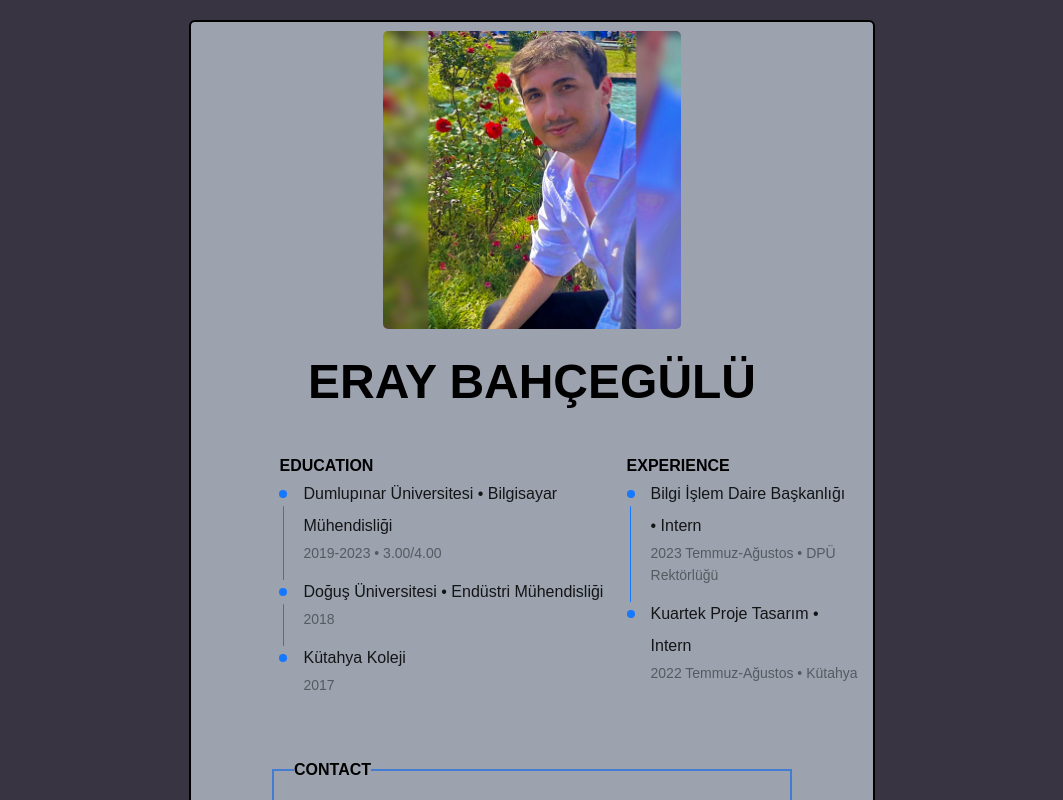
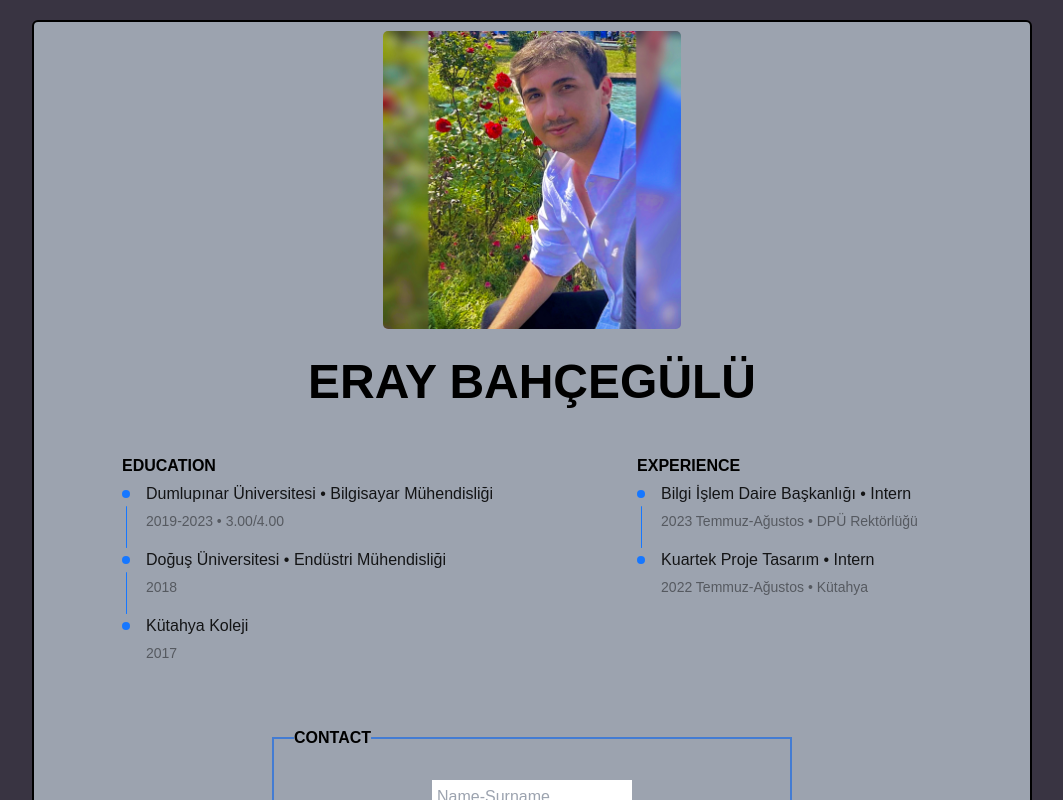
Before and after one commit to eraybahcegulu/eraybahcegulu.com, a React (Create React App) app in the folder client/: page / in a window 1280 px wide. Shown: the top 800 px of the page, without its empty margins (108-1171 px from the left). Built offline with nearby package versions, Linux system fonts and the light colour scheme; the HTML template or start-up script is replaced by a standard one.

Commit message:
Update Main.jsx

```diff
--- a/client/src/components/Main.jsx
+++ b/client/src/components/Main.jsx
@@ -29,7 +29,7 @@ const Main = () => {
   return (
 
 
-    <div className='bg-gray-400 header min-w-min h-max w-6/12 mt-5 m-auto border-black border-2 rounded-md text-center' >
+    <div className='bg-gray-400 header w-[1000px] h-max mt-5 mx-auto border-black border-2 rounded-md text-center'>
       <Title title="Eray BAHÇEGÜLÜ" />
 
       <main className='items-center p-2'>
@@ -43,8 +43,8 @@ const Main = () => {
           </h2>
         </div>
 
-        <div className='text-left flex mt-10'>
-          <div className='w-7/12 ml-20'>
+        <div className='text-left w-full flex mt-10'>
+          <div className='ml-20 w-12/12'>
             <h2 className='font-black'>EDUCATION</h2>
             <Steps
               className='steps-education'
@@ -69,7 +69,7 @@ const Main = () => {
             />
           </div>
 
-          <div className='w-2/5'>
+          <div className='ml-32 w-12/12 pr-20' >
             <h2 className='font-black'>EXPERIENCE</h2>
             <Steps
               className='steps-experience'
```
